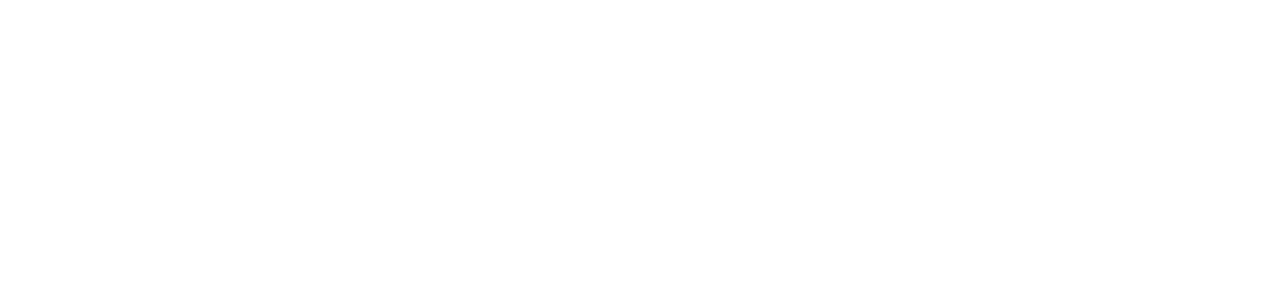
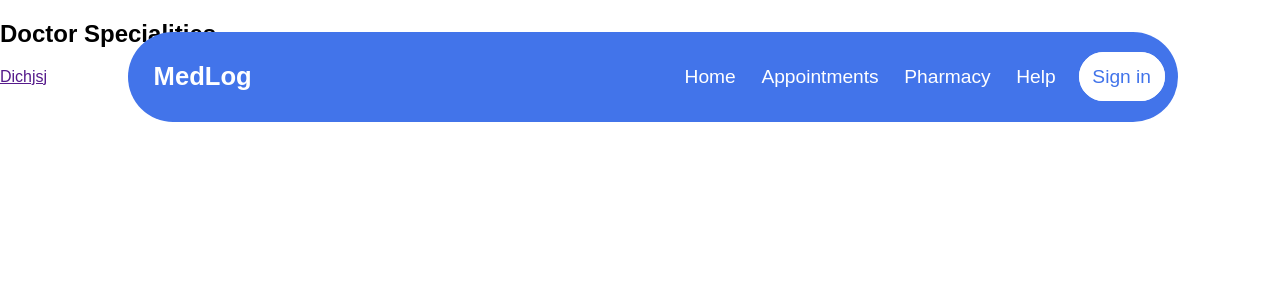
Before and after one commit to MedLog-Org/MedLog, a React (Vite) app in the folder client/: page /appointments in a window 1280 px wide. Before the commit this address had no page. Shown: the top 300 px of the page. Built offline with nearby package versions, Linux system fonts and the light colour scheme.

Commit message:
footer complete

```diff
--- a/client/src/App.jsx
+++ b/client/src/App.jsx
@@ -1,17 +1,20 @@
 import './App.css'
 import LandingPage from './assets/LandingPage'
 import Login from './assets/Login'
+import Appointments from './assets/Appointments'
 import {BrowserRouter, Route,Routes} from 'react-router-dom'
 
 function App() {
   const Home = <LandingPage></LandingPage>
   const login = <Login></Login>
+  const appointments=<Appointments></Appointments>
   return (
     <>
       <BrowserRouter>
         <Routes>
           <Route path='/' element={Home}/>
           <Route path='/login' element={login}/>
+          <Route path='/appointments' element={appointments}/>
         </Routes>
       </BrowserRouter>
 
--- /dev/null
+++ b/client/src/assets/Appointments.jsx
@@ -0,0 +1,23 @@
+import React from 'react';
+import { Link } from 'react-router-dom';
+import Navbar from "./Navbar";
+import '../styles/Appointments.css';
+
+function Appointments() {
+    return (
+        <>
+            <Navbar />
+            <div className='box'>
+                <h2>Doctor Specialities</h2>
+                <div className='grid'>
+                    <div className="card">
+                        <img src="" alt="" />
+                        <a href="">Dichjsj</a>
+                    </div>
+                </div>
+            </div>
+        </>
+    );
+}
+
+export default Appointments;
--- a/client/src/assets/Footer.jsx
+++ b/client/src/assets/Footer.jsx
@@ -1,4 +1,5 @@
 import React from 'react';
+import {Link} from 'react-router-dom'
 import '../styles/Footer.css';
 
 function Footer() {
@@ -20,12 +21,12 @@
                     <div className="footer-section">
                         <h3>Top Specialities</h3>
                         <ul>
-                            <li><a href="#">Lorem Ipsum</a></li>
-                            <li><a href="#">Lorem Ipsum</a></li>
-                            <li><a href="#">Lorem Ipsum</a></li>
-                            <li><a href="#">Lorem Ipsum</a></li>
-                            <li><a href="#">Lorem Ipsum</a></li>
-                            <li><a href="#">Lorem Ipsum</a></li>
+                            <li><Link to = "/appointments">General Physician</Link></li>
+                            <li><Link to = "/appointments">Opthomologist</Link></li>
+                            <li><Link to = "/appointments">Psychiatrist</Link></li>
+                            <li><Link to = "/appointments">Pediatrician</Link></li>
+                            <li><Link to = "/appointments">Orthopaedics</Link></li>
+                            <li><Link to = "/appointments">Urologist</Link></li>
                         </ul>
                     </div>
                     <div className="footer-section">
```
Also changed, not shown: client/src/styles/Appointments.css (added), 1 other file (tests, documents, lock files or other folders).
